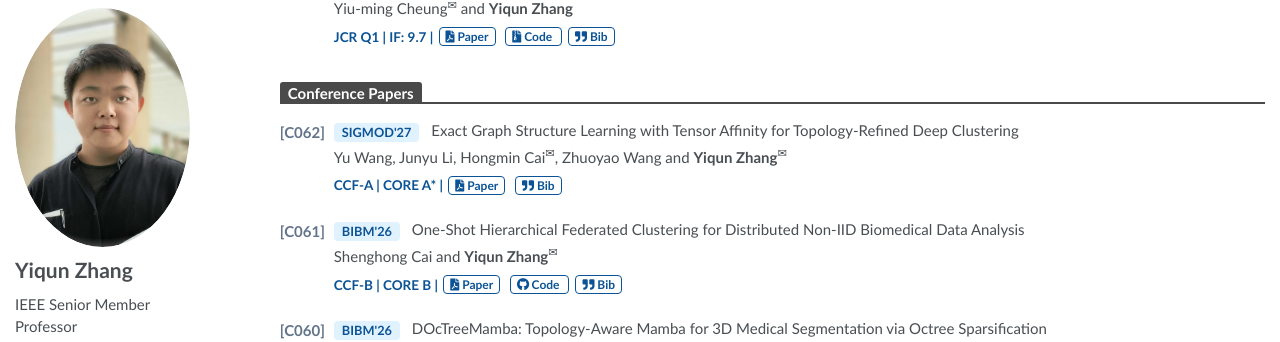
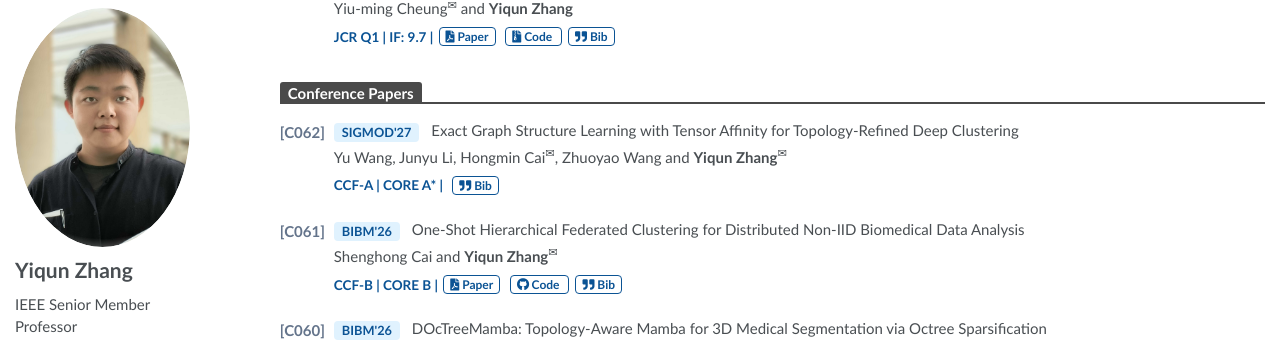
Before and after one commit to yqzhang-Zz/zh-publications, a Jekyll site: the page built from _pages/about.md, in a window 1280 px wide and 900 px high, scrolled down 3143 px. Shown: the part 82-424 px from the top of the window. Built offline with Jekyll 4.4.1, drawn with Linux system fonts in a browser that asks for light colours; some web fonts are replaced; a script that is not in the unit is left out; comment, search, counter and statistics services are not loaded.

Commit message:
Hide unavailable Paper and Code buttons

```diff
--- a/_pages/about.md
+++ b/_pages/about.md
@@ -65,13 +65,15 @@ ap_full_english: true
         {% if meta_parts != "" %}{{ meta_parts }} | {% endif %}
       </span>
 
+      {% if paper.link and paper.link != "" and paper.link != "#" %}
       <a href="{{ paper.link }}" target="_blank" style="color: #0b5394; border: 1px solid #0b5394; border-radius: 4px; padding: 1px 6px; text-decoration: none; font-weight: bold; font-size: 0.8em; white-space: nowrap; vertical-align: middle; margin-left: 2px;"><i class="fas fa-file-pdf"></i> Paper</a>
+      {% endif %}
 
       {% if paper.link_cn %}
       <a href="{{ paper.link_cn }}" target="_blank" style="color: #0b5394; border: 1px solid #0b5394; border-radius: 4px; padding: 1px 6px; text-decoration: none; font-weight: bold; font-size: 0.8em; white-space: nowrap; vertical-align: middle; margin-left: 6px;"><i class="fas fa-language"></i> Chinese Version</a>
       {% endif %}
 
-      {% if paper.code %}
+      {% if paper.code and paper.code != "" and paper.code != "#" %}
       <a href="{{ paper.code }}" target="_blank" style="color: #0b5394; border: 1px solid #0b5394; border-radius: 4px; padding: 1px 6px; text-decoration: none; font-weight: bold; font-size: 0.8em; white-space: nowrap; vertical-align: middle; margin-left: 6px;">
         {% if paper.code contains 'github.com' %}
         <i class="fab fa-github"></i> Code
@@ -144,13 +146,15 @@ ap_full_english: true
         {% if meta_parts != "" %}{{ meta_parts }} | {% endif %}
       </span>
 
+      {% if conf.link and conf.link != "" and conf.link != "#" %}
       <a href="{{ conf.link }}" target="_blank" style="color: #0b5394; border: 1px solid #0b5394; border-radius: 4px; padding: 1px 6px; text-decoration: none; font-weight: bold; font-size: 0.8em; white-space: nowrap; vertical-align: middle; margin-left: 2px;"><i class="fas fa-file-pdf"></i> Paper</a>
+      {% endif %}
 
       {% if conf.extended %}
       <a href="{{ conf.extended }}" target="_blank" style="color: #0b5394; border: 1px solid #0b5394; border-radius: 4px; padding: 1px 6px; text-decoration: none; font-weight: bold; font-size: 0.8em; white-space: nowrap; vertical-align: middle; margin-left: 6px;"><i class="fas fa-file-alt"></i> Extended Version</a>
       {% endif %}
 
-      {% if conf.code %}
+      {% if conf.code and conf.code != "" and conf.code != "#" %}
       <a href="{{ conf.code }}" target="_blank" style="color: #0b5394; border: 1px solid #0b5394; border-radius: 4px; padding: 1px 6px; text-decoration: none; font-weight: bold; font-size: 0.8em; white-space: nowrap; vertical-align: middle; margin-left: 6px;">
         {% if conf.code contains 'github.com' %}
         <i class="fab fa-github"></i> Code
```
